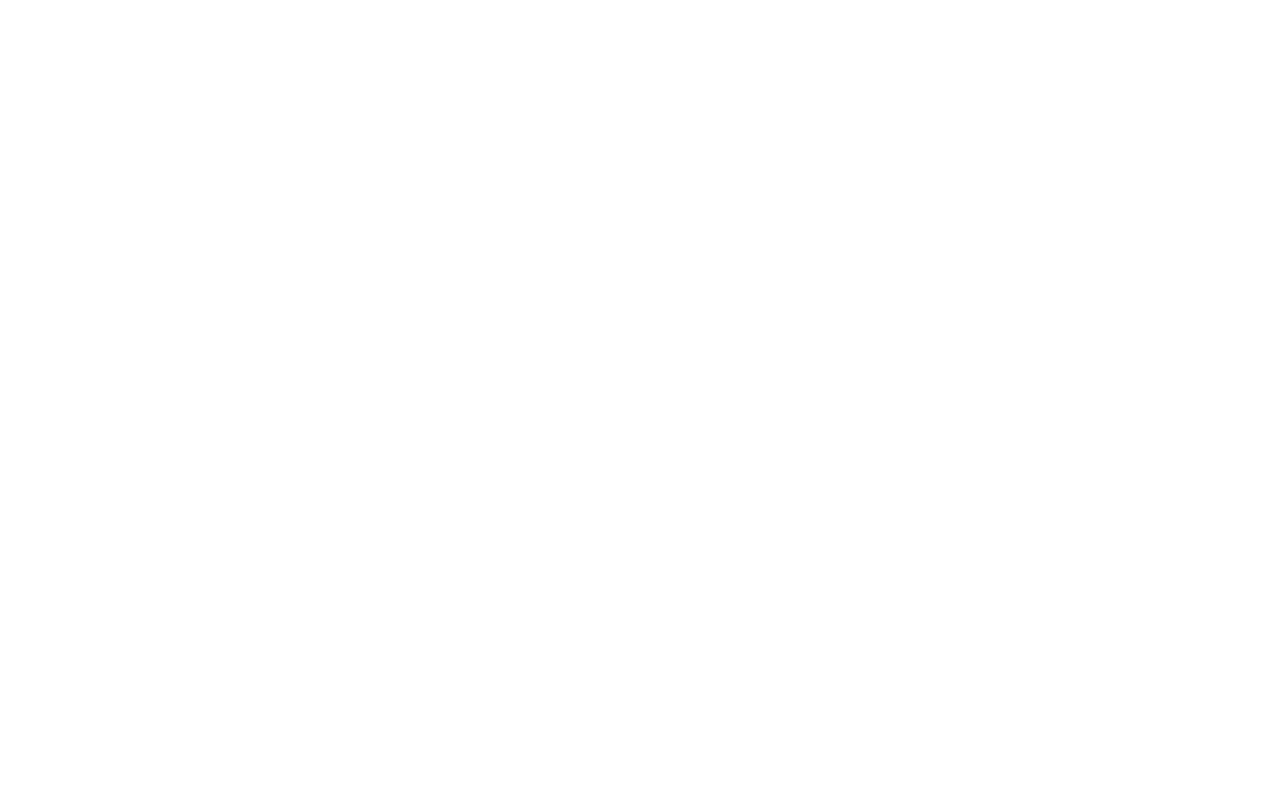
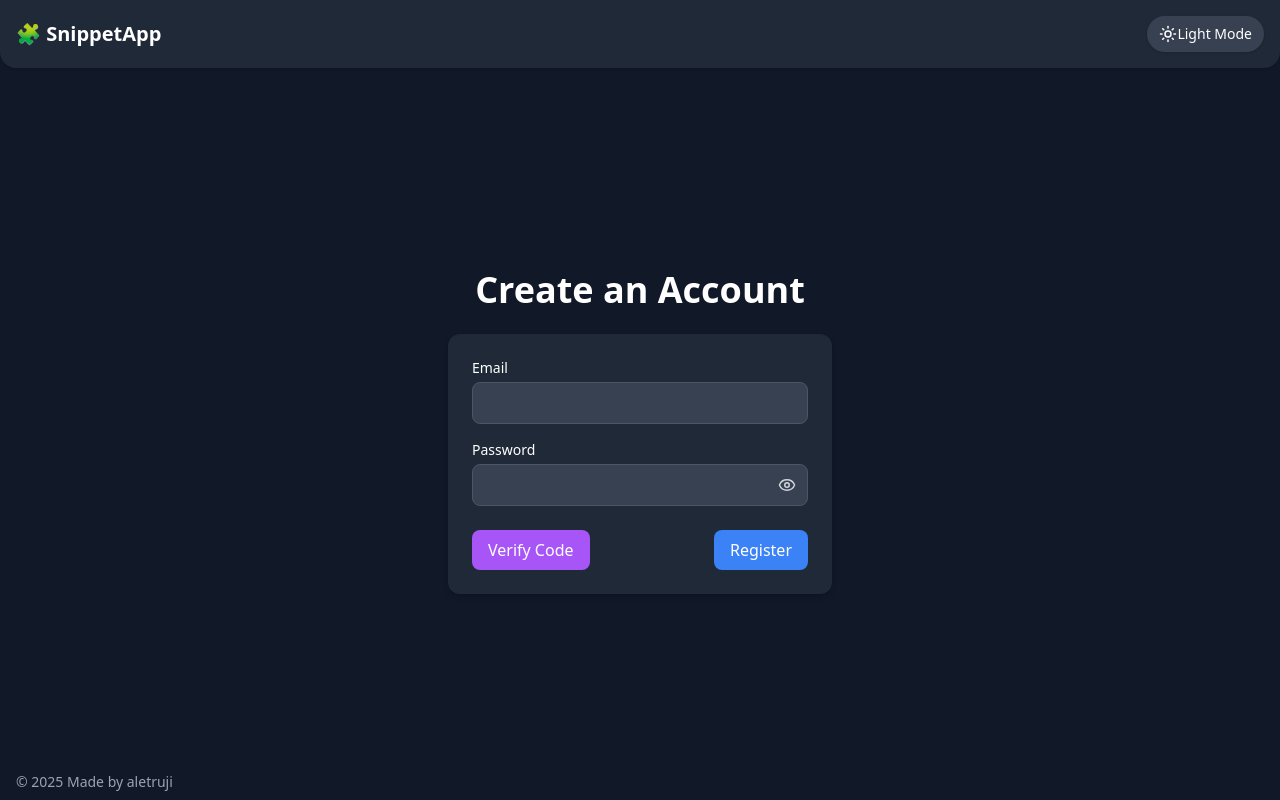
Before and after one commit to aletruji/Snip-Stack, a React (Create React App) app in the folder snippet-app/: page /register in a window 1280 px wide. Before the commit this address had no page. Built offline with nearby package versions, Linux system fonts and the light colour scheme.

Commit message:
Implement Register and Verify pages, update HomePage and config

```diff
--- a/snippet-app/src/App.js
+++ b/snippet-app/src/App.js
@@ -1,15 +1,24 @@
 import { BrowserRouter as Router, Routes, Route } from "react-router-dom";
 import HomePage from "./pages/HomePage";
 import Dashboard from "./pages/Dashboard";
+import RegisterPage from "./pages/RegisterPage.js";
+import VerifyPage from "./pages/VerifyPage.js";
+
+
 
 function App() {
   return (
-    <Router>
-      <Routes>
+    <Routes>
+
+
         <Route path="/" element={<HomePage />} />
         <Route path="/dashboard" element={<Dashboard />} />
-      </Routes>
-    </Router>
+        <Route path="/register" element={<RegisterPage />} />
+        <Route path="/verify" element={<VerifyPage />} />
+
+
+
+    </Routes>
   );
 }
 
--- a/snippet-app/src/index.js
+++ b/snippet-app/src/index.js
@@ -3,11 +3,14 @@
 import './index.css';
 import App from './App';
 import reportWebVitals from './reportWebVitals';
+import { BrowserRouter } from 'react-router-dom';
 
 const root = ReactDOM.createRoot(document.getElementById('root'));
 root.render(
   <React.StrictMode>
-    <App />
+    <BrowserRouter>
+      <App />
+    </BrowserRouter>
   </React.StrictMode>
 );
 
--- a/snippet-app/src/pages/HomePage.js
+++ b/snippet-app/src/pages/HomePage.js
@@ -1,6 +1,6 @@
 import { useState, useEffect } from "react";
 import { useNavigate } from "react-router-dom";
-import { Sun, Moon } from "lucide-react";
+import { Sun, Moon, Eye, EyeOff } from "lucide-react";
 import api from "../api"; // falls noch nicht importiert
 
 
@@ -9,6 +9,10 @@
   const navigate = useNavigate();
   const [email, setEmail] = useState("");
   const [password, setPassword] = useState("");
+  const [showPassword, setShowPassword] = useState(false);
+
+
+
 
 const handleLogin = async (e) => {
   e.preventDefault();
@@ -63,26 +67,36 @@
   type="email"
   value={email}
   onChange={(e) => setEmail(e.target.value)}
-  className="w-full px-4 py-2 rounded-lg bg-white dark:bg-gray-700 border border-gray-300 dark:border-gray-600 focus:outline-none focus:ring-2 focus:ring-blue-500"
+  className="w-full px-4 py-2 rounded-lg bg-white dark:bg-gray-700 border border-gray-300 dark:border-gray-600 focus:outline-none  focus:ring-blue-500"
   required
 />
           </div>
-          <div className="mb-6">
+          <div className="mb-6 relative">
   <label className="block mb-1 text-sm font-medium" htmlFor="password">
     Password
   </label>
   <input
     id="password"
-  type="password"
+    type={showPassword ? "text" : "password"}
     value={password}
     onChange={(e) => setPassword(e.target.value)}
-  className="w-full px-4 py-2 rounded-lg bg-white dark:bg-gray-700 border border-gray-300 dark:border-gray-600 focus:outline-none focus:ring-2 focus:ring-blue-500"
+    className="w-full px-4 py-2 pr-10 rounded-lg bg-white dark:bg-gray-700 border border-gray-300 dark:border-gray-600 focus:outline-none  focus:ring-blue-500"
     required
   />
+  <button
+    type="button"
+    onClick={() => setShowPassword(!showPassword)}
+    className="absolute inset-y-0 right-3 top-1/3 text-gray-500 dark:text-gray-300"
+    tabIndex={-1}
+  >
+    {showPassword ? <EyeOff size={18} /> : <Eye size={18} />}
+  </button>
+{/* Register Button */}
           </div>
           <div className="flex justify-between">
             <button
   type="button"
+  onClick={() => navigate("/register")}
   className="bg-blue-500 hover:bg-blue-600 text-white px-4 py-2 rounded-lg"
 >
   Register
--- /dev/null
+++ b/snippet-app/src/pages/RegisterPage.js
@@ -0,0 +1,120 @@
+import { useState, useEffect } from "react";
+import { useNavigate } from "react-router-dom";
+import api from "../api";
+import { Sun, Moon, Eye, EyeOff } from "lucide-react";
+
+function RegisterPage() {
+    const [darkMode, setDarkMode] = useState(true);
+  const navigate = useNavigate();
+  const [email, setEmail] = useState("");
+  const [password, setPassword] = useState("");
+  const [showPassword, setShowPassword] = useState(false);
+
+
+  // Sends email and password to the backend to initiate registration
+  const handleRegister = async (e) => {
+    e.preventDefault();
+    try {
+      await api.post("/auth/register", { email, password });
+      // Redirect to verification page with email in URL
+     // navigate(/verify?email=${encodeURIComponent(email)});
+    } catch (err) {
+      alert("Registration failed. Please try again.");
+    }
+  };
+
+   useEffect(() => {
+      document.documentElement.classList.toggle("dark", darkMode);
+    }, [darkMode]);
+
+
+  return (
+     <div className="flex flex-col items-center justify-center min-h-screen bg-white dark:bg-gray-900 text-gray-900 dark:text-white transition-colors duration-300 relative">
+
+       {/* Navbar */}
+      <header className="absolute top-0 left-0 w-full flex justify-between items-center p-4 shadow bg-gray-100 dark:bg-gray-800 rounded-b-2xl">
+        <div className="text-xl font-bold">🧩 SnippetApp</div>
+        <button
+          onClick={() => setDarkMode(!darkMode)}
+          className="bg-gray-300 dark:bg-gray-700 px-3 py-2 rounded-full shadow flex items-center justify-center"
+        >
+          {darkMode ? <Sun size={18} /> : <Moon size={18} />}
+          <span className="text-sm font-medium">
+        {darkMode ? "Light Mode" : "Dark Mode"}
+      </span>
+        </button>
+      </header>
+
+       {/* Main form block */}
+     <main className="flex-grow flex flex-col items-center justify-center px-4 pt-16 w-full">
+      <h1 className="text-4xl font-bold mb-6">Create an Account</h1>
+      <form
+        onSubmit={handleRegister}
+        className="bg-gray-100 dark:bg-gray-800 p-6 rounded-xl shadow-md w-full max-w-sm"
+      >
+        {/* Email field */}
+        <div className="mb-4">
+          <label htmlFor="email" className="block mb-1 text-sm font-medium">
+            Email
+          </label>
+          <input
+            id="email"
+            type="email"
+            value={email}
+            onChange={(e) => setEmail(e.target.value)}
+            className="w-full px-4 py-2 rounded-lg bg-white dark:bg-gray-700 border border-gray-300 dark:border-gray-600 focus:outline-none  focus:ring-blue-500"
+            required
+          />
+        </div>
+
+        <div className="mb-6 relative">
+  <label htmlFor="password" className="block mb-1 text-sm font-medium">
+    Password
+  </label>
+  <input
+    id="password"
+    type={showPassword ? "text" : "password"}
+    value={password}
+    onChange={(e) => setPassword(e.target.value)}
+    className="w-full px-4 py-2 pr-10 rounded-lg bg-white dark:bg-gray-700 border border-gray-300 dark:border-gray-600 focus:outline-none  focus:ring-blue-500"
+    required
+  />
+  <button
+    type="button"
+    onClick={() => setShowPassword(!showPassword)}
+    className="absolute top-9 right-3 text-gray-500 dark:text-gray-300"
+    tabIndex={-1}
+  >
+    {showPassword ? <EyeOff size={18} /> : <Eye size={18} />}
+  </button>
+</div>
+
+
+        {/* Buttons: Register + Verify Code */}
+        <div className="flex justify-between">
+          <button
+            type="button"
+            className="bg-purple-500 hover:bg-purple-600 text-white px-4 py-2 rounded-lg"
+            onClick={() => navigate("/verify")}
+          >
+            Verify Code
+          </button>
+          <button
+            type="submit"
+            className="bg-blue-500 hover:bg-blue-600 text-white px-4 py-2 rounded-lg"
+          >
+            Register
+          </button>
+        </div>
+      </form>
+      </main>
+
+      {/* Footer */}
+      <footer className="absolute bottom-2 left-4 text-sm text-gray-500 dark:text-gray-400">
+        © 2025 Made by aletruji
+      </footer>
+    </div>
+  );
+}
+
+export default RegisterPage;
--- /dev/null
+++ b/snippet-app/src/pages/VerifyPage.js
@@ -0,0 +1,103 @@
+import { useState, useEffect } from "react";
+import { useNavigate, useLocation } from "react-router-dom";
+import { Sun, Moon } from "lucide-react";
+import api from "../api";
+
+function VerifyPage() {
+  const navigate = useNavigate();
+  const location = useLocation();
+  const queryParams = new URLSearchParams(location.search);
+  const emailFromUrl = queryParams.get("email") || "";
+
+  const [darkMode, setDarkMode] = useState(true);
+  const [email, setEmail] = useState(emailFromUrl);
+  const [code, setCode] = useState("");
+
+  // Toggle dark mode class on root element
+  useEffect(() => {
+    document.documentElement.classList.toggle("dark", darkMode);
+  }, [darkMode]);
+
+  const handleVerify = async (e) => {
+    e.preventDefault();
+    try {
+      await api.post("/auth/verify", { email, code });
+      navigate("/dashboard");
+    } catch (err) {
+      alert("Verification failed. Please try again.");
+    }
+  };
+
+  return (
+    <div className="flex flex-col items-center justify-center min-h-screen bg-white dark:bg-gray-900 text-gray-900 dark:text-white transition-colors duration-300 relative">
+
+      {/* Navbar */}
+      <header className="absolute top-0 left-0 w-full flex justify-between items-center p-4 shadow bg-gray-100 dark:bg-gray-800 rounded-b-2xl">
+        <div className="text-xl font-bold">🧩 SnippetApp</div>
+        <button
+          onClick={() => setDarkMode(!darkMode)}
+          className="bg-gray-300 dark:bg-gray-700 px-3 py-2 rounded-full shadow flex items-center justify-center"
+        >
+          {darkMode ? <Sun size={18} /> : <Moon size={18} />}
+          <span className="text-sm font-medium">
+            {darkMode ? "Light Mode" : "Dark Mode"}
+          </span>
+        </button>
+      </header>
+
+      {/* Main content */}
+      <main className="flex-grow flex flex-col items-center justify-center px-4 pt-16 w-full">
+        <h1 className="text-4xl font-bold mb-6">Verify your email</h1>
+        <form
+          onSubmit={handleVerify}
+          className="bg-gray-100 dark:bg-gray-800 p-6 rounded-xl shadow-md w-full max-w-sm"
+        >
+          {/* Email */}
+          <div className="mb-4">
+            <label htmlFor="email" className="block mb-1 text-sm font-medium">
+              Email
+            </label>
+            <input
+              id="email"
+              type="email"
+              value={email}
+              onChange={(e) => setEmail(e.target.value)}
+              className="w-full px-4 py-2 rounded-lg bg-white dark:bg-gray-700 border border-gray-300 dark:border-gray-600 focus:outline-none focus:ring-2 focus:ring-blue-500"
+              required
+            />
+          </div>
+
+          {/* Verification code */}
+          <div className="mb-6">
+            <label htmlFor="code" className="block mb-1 text-sm font-medium">
+              6-digit Code
+            </label>
+            <input
+              id="code"
+              type="text"
+              value={code}
+              onChange={(e) => setCode(e.target.value)}
+              maxLength={6}
+              className="tracking-widest text-lg text-center w-full px-4 py-2 rounded-lg bg-white dark:bg-gray-700 border border-gray-300 dark:border-gray-600 focus:outline-none focus:ring-2 focus:ring-purple-500"
+              required
+            />
+          </div>
+
+          <button
+            type="submit"
+            className="w-full bg-purple-500 hover:bg-purple-600 text-white px-4 py-2 rounded-lg"
+          >
+            Confirm Code
+          </button>
+        </form>
+      </main>
+
+      {/* Footer */}
+      <footer className="absolute bottom-2 left-4 text-sm text-gray-500 dark:text-gray-400">
+        © 2025 Made by aletruji
+      </footer>
+    </div>
+  );
+}
+
+export default VerifyPage;
```
Lines whose indentation alone changed are shown as unchanged.
